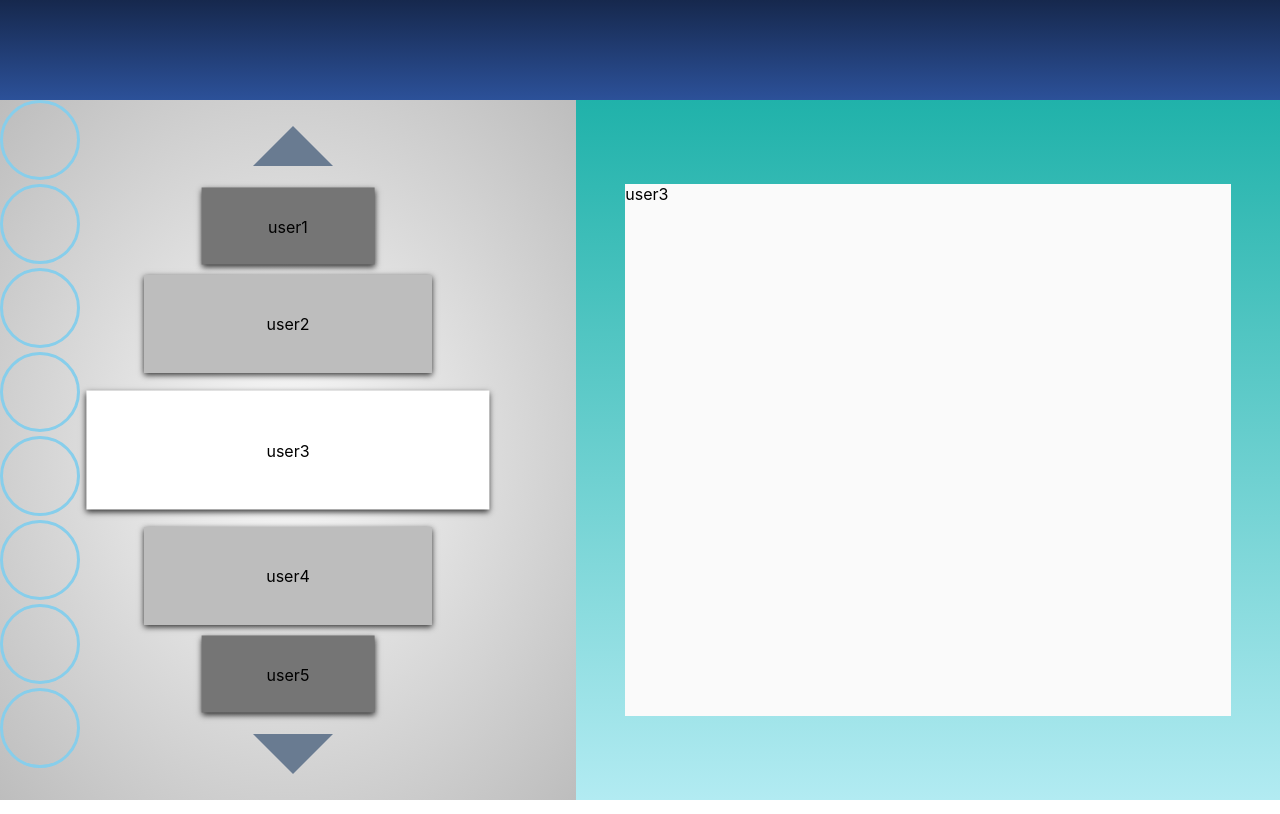
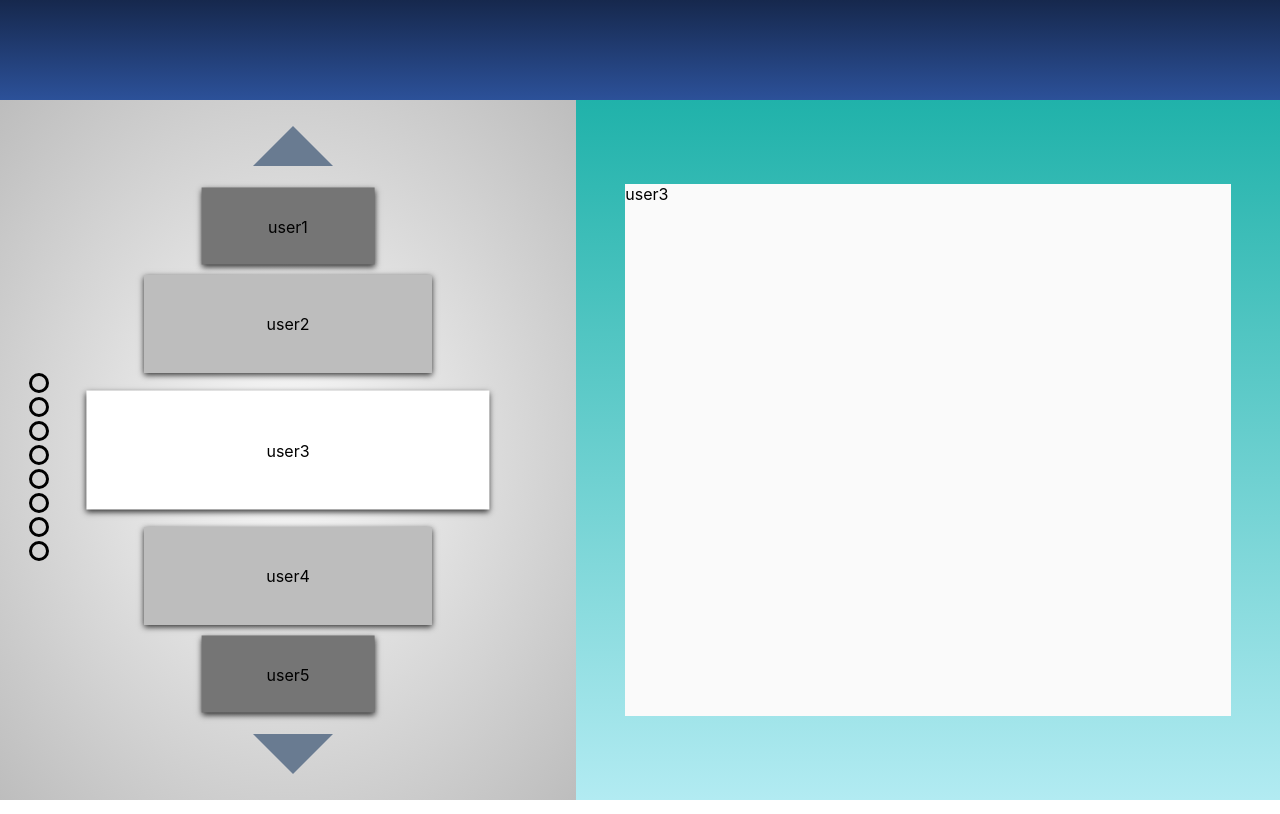
Before and after one commit to Graveyardillon/Papion_portfolio, a Nuxt app in the folder portfolio/: page / in a window 1280 px wide. Built offline with nearby package versions, Linux system fonts and the light colour scheme.

Commit message:
Update index.vue

```diff
--- a/portfolio/pages/index.vue
+++ b/portfolio/pages/index.vue
@@ -3,8 +3,6 @@
 
     <div class="topBar">
     </div>
-
-
 
     <div id="leftArea">
       <div v-for="(user, N) in users" :key="N"
@@ -12,13 +10,15 @@
         <div class="child">{{user.name}}</div>
       </div>
 
-      <div v-for="(user, N) in users" :key="N"
-        class="children2">
-        <div class="circle"></div>
+      <div class="circlePosition">
+        <div v-for="(user, N) in users" :key="N"
+          class="children2">
+          <div class="circle"></div>
+        </div>
       </div>
 
-      <div class="arrowup" @click="downUsers()"></div>
-      <div class="arrowdown" @click="upUsers()"></div>
+      <div class="arrowup" @click="downUsers(); circleUpdate()"></div>
+      <div class="arrowdown" @click="upUsers(); circleUpdate()"></div>
     </div>
 
     <div id="rightArea">
@@ -32,6 +32,9 @@
 <script>
 
 let children;
+let children2;
+let children3;
+let children4;
 
 export default {
   name: 'index',
@@ -83,6 +86,25 @@ export default {
   },
 
   methods: {
+
+    circleUpdate: function(){
+
+      var result1 = this.childrenArray.indexOf( 2 );
+      children3 = document.getElementsByClassName("children2");
+      children3[result1].classList.remove('circle-3');
+
+      var result2 = this.childrenArray.indexOf( 4 );
+      children4 = document.getElementsByClassName("children2");
+      children4[result2].classList.remove('circle-3');
+
+      var result = this.childrenArray.indexOf( 3 );
+      children2 = document.getElementsByClassName("children2");
+      children2[result].classList.add('circle-'+this.childrenArray[result]);
+
+    },
+
+
+
     upUsers: function() {
       if(this.childrenArray[0] > 0) {
         this.childrenArray.unshift(this.childrenArray[0]-1);
@@ -159,7 +181,7 @@ export default {
     for(let i = 0; i < this.users.length; i++) {
       children = document.getElementsByClassName("children");
       this.childrenArray.push(6);
-      children[i].classList.add('child-'+this.childrenArray[i])
+      children[i].classList.add('child-'+this.childrenArray[i]);
     }
 
     for(let i = 0; i < 5; i++) {
@@ -360,20 +382,28 @@ export default {
     }
 
     .circle{
+      top:300px;
       display: inline-block;
-      width: 80px;
-      height: 80px;
+      width: 20px;
+      height: 20px;
       text-align:center;
       line-height: 80px;
       border-radius: 50%;
-      border: solid 3px skyblue;
+      border: solid 3px black;
     }
 
     .circle-3{
-      width: 80px;
-      height: 80px;
+      display: inline-block;
+      width: 20px;
+      height: 20px;
       border-radius: 50%;
       background: skyblue;/*背景色*/
+    }
+
+    .circlePosition{
+      position:absolute;
+      top: 39%;
+      left:5%;
     }
 
     .arrowdown {
```
